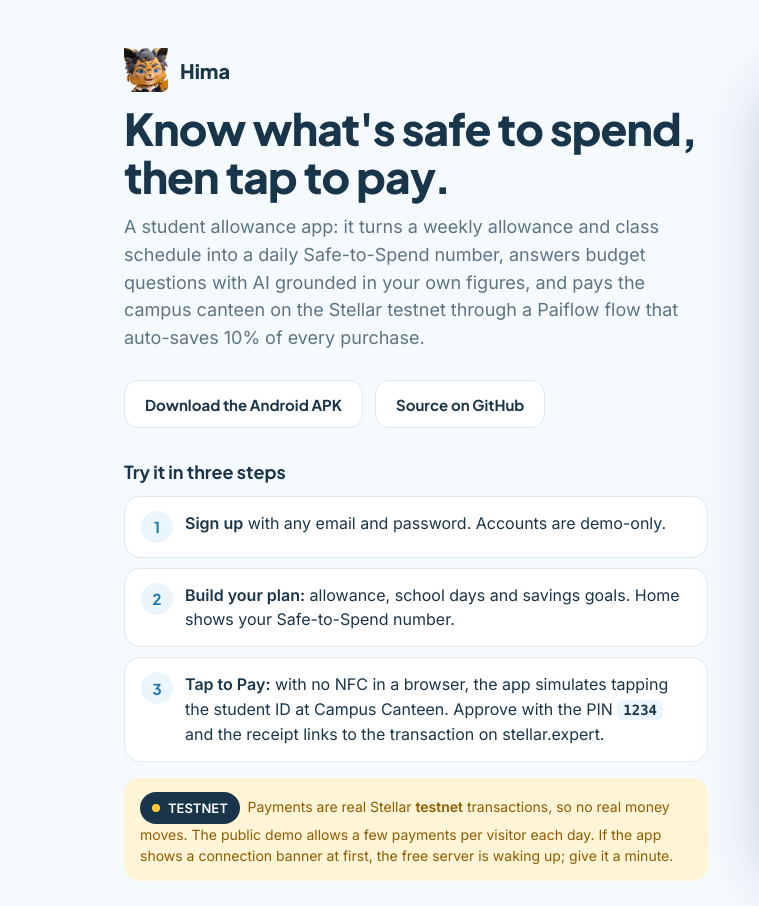
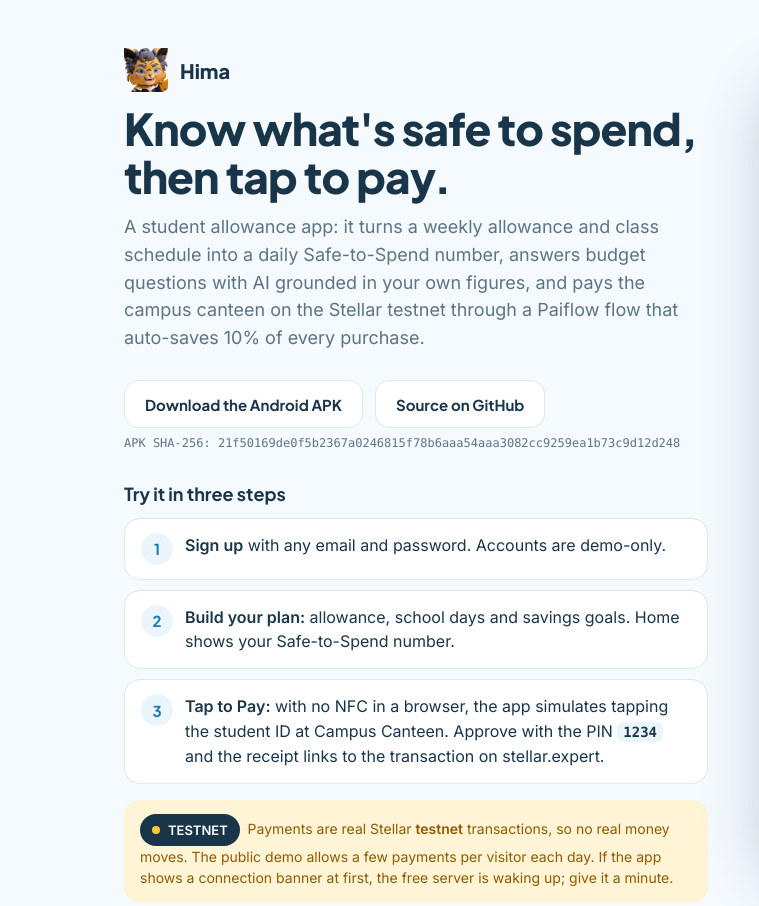
Before and after one commit to migsrvr/hima-paiflow, a plain HTML site: page showcase/index.html in a window 1280 px wide. Shown: the top 906 px of the page, 0-759 px from the left. Drawn offline with Linux system fonts and the light colour scheme.

Commit message:
Showcase: link the demo APK release and its SHA-256
Co-Authored-By: Claude Opus 5.5 <noreply@anthropic.com>

```diff
--- a/showcase/index.html
+++ b/showcase/index.html
@@ -92,8 +92,8 @@
   <script>
     // Set these after deploying (see docs/HOSTED_DEMO.md).
     const APP_URL = 'https://hima-demo.vercel.app';
-    const APK_URL = 'https://github.com/migsrvr/hima-paiflow/releases/latest';
-    const APK_SHA256 = '';
+    const APK_URL = 'https://github.com/migsrvr/hima-paiflow/releases/download/demo-v1.0.1/hima-demo-v1.0.1-2.apk';
+    const APK_SHA256 = '21f50169de0f5b2367a0246815f78b6aaa54aaa3082cc9259ea1b73c9d12d248';
     const REPO_URL = 'https://github.com/migsrvr/hima-paiflow';
 
     document.getElementById('app').src = APP_URL;
```
